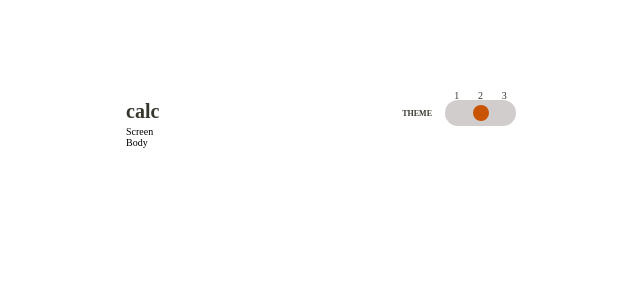
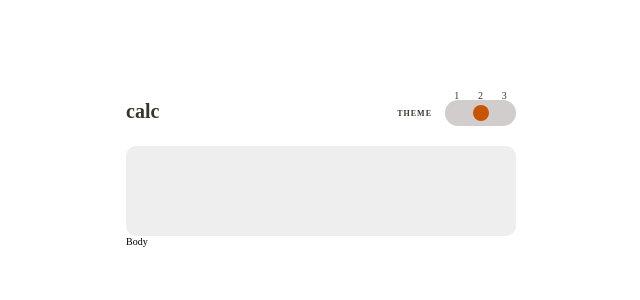
Before and after one commit to khusan2006/calculator-app, a React (Create React App) app: page / in a window 1280 px wide. Shown: the top 300 px of the page, without its empty margins (319-959 px from the left). Built offline with nearby package versions, Linux system fonts and the light colour scheme.

Commit message:
finished screen part of the project

```diff
--- a/src/components/CalcScreen.jsx
+++ b/src/components/CalcScreen.jsx
@@ -2,8 +2,8 @@ import React from 'react'
 
 const CalcScreen = () => {
   return (
-    <div>
-        Screen
+    <div className='screen-container'>
+        <input type="number" className='screen' />
     </div>
   )
 }
--- a/src/index.css
+++ b/src/index.css
@@ -5,6 +5,17 @@
   margin: 0;
   padding: 0;
 }
+input::-webkit-outer-spin-button,
+input::-webkit-inner-spin-button {
+  -webkit-appearance: none;
+  margin: 0;
+}
+
+/* Firefox */
+input[type=number] {
+  -moz-appearance: textfield;
+}
+
 :root[data-theme="dark"] {
   --bg-color: #3a4663;
   --color-text-body: #434a59;
@@ -12,6 +23,8 @@
   --color-bg-controls: #242d44;
   --color-bg-circle: #d03f2f;
   --color-bg-circle-hover: #f96b5b;
+  --color-bg-input: #181f33;
+  --color-text-input: #fff;
 }
 :root[data-theme="light"] {
   --color-bg-body: #e6e6e6;
@@ -20,6 +33,8 @@
 
   --color-bg-circle: #c85402;
   --color-bg-circle-hover: #ff8a38;
+  --color-bg-input: #eee;
+  --color-text-input: #36362c;
 }
 
 :root[data-theme="vintage"] {
@@ -28,6 +43,8 @@
   --color-bg-controls: #1E0936;
   --color-bg-circle: #00DED0;
   --color-bg-circle-hover: #93FFF8;
+  --color-bg-input: #1E0936;
+  --color-text-input: #FFE53D;
 }
 
 html{
@@ -43,6 +60,8 @@ html{
   margin: 0 auto;
 }
 
+
+/* Header section */
 .header{
   padding-top: 10rem;
   display: flex;
@@ -65,6 +84,7 @@ html{
   font-size: 0.8rem;
   color: var(--color-text-header);
   text-transform: uppercase;
+  letter-spacing: 0.1rem;
 }
 
 .theme__label-container{
@@ -119,7 +139,23 @@ html{
 
 }
 
+/* Screen */
 
+.screen-container{
+  padding-top: 2rem;
+}
+.screen{
+  background-color: var(--color-bg-input);
+  color: var(--color-text-input);
+  text-align: right;
+  border: none;
+  font-size: 3.5rem;
+  padding: 2.5rem 1rem;
+  width: 100%;
+  border-radius: 1rem;
+}
+
+/* toggling themes */
 
 [data-theme="dark"] .circle,
 .theme__switcher-radio#dark:checked ~ .theme-switcher__control .circle {
```
